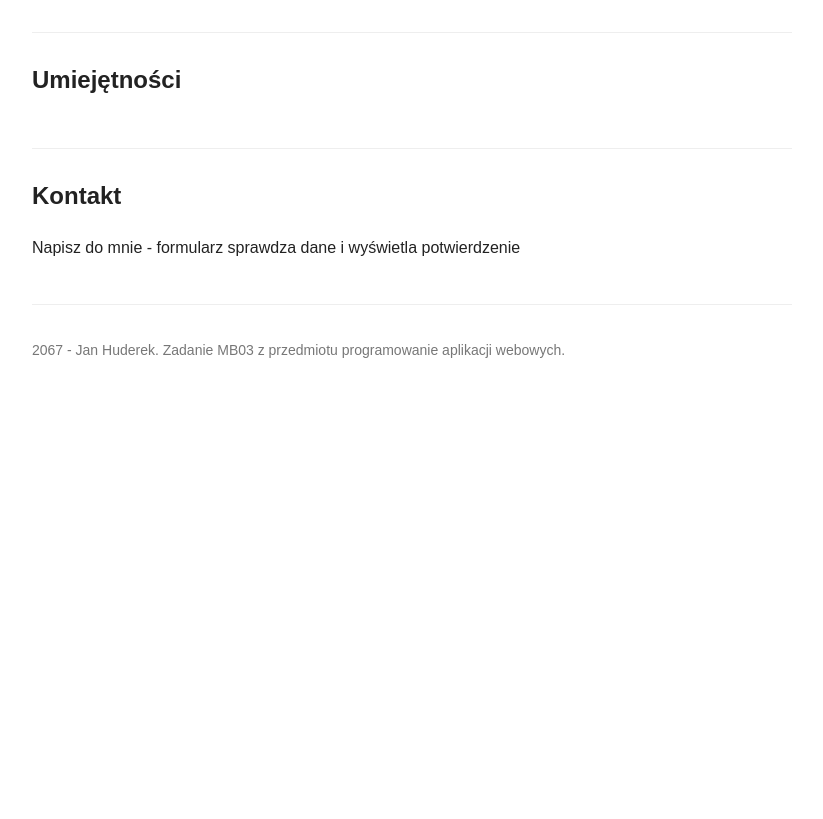
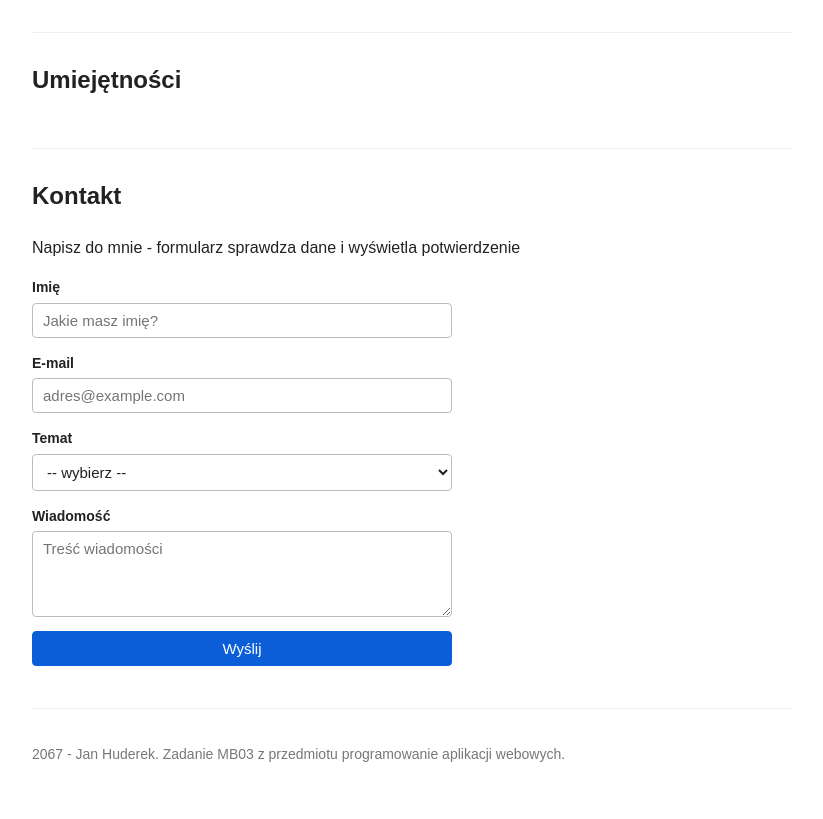
Before and after one commit to Jan01234567890/programowanie-web, a plain HTML site: page zadania/mb03-wizytowka/index.html in a window 1280 px wide. Shown: the part 466-1285 px from the top of the page, without its empty margins (228-1051 px from the left). Before the commit the page ends 882 px from the top, so only its background shows below. Drawn offline with Linux system fonts and the light colour scheme.

Commit message:
formularz kontaktowy i jego style

```diff
--- a/zadania/mb03-wizytowka/index.html
+++ b/zadania/mb03-wizytowka/index.html
@@ -29,6 +29,36 @@
         <section id="kontakt">
             <h2>Kontakt</h2>
             <p>Napisz do mnie - formularz sprawdza dane i wyświetla potwierdzenie</p>
+            <form id="formularz-kontaktowy">
+                <div class="pole">
+                    <label for="imie">Imię</label>
+                    <input type="text" id="imie" name="imie" placeholder="Jakie masz imię?">
+                </div>
+
+                <div class="pole">
+                    <label for="email">E-mail</label>
+                    <input type="email" id="email" name="email" placeholder="adres@example.com">
+                </div>
+
+                <div class="pole">
+                    <label for="temat">Temat</label>
+                    <select name="temat" id="temat">
+                        <option value="">-- wybierz --</option>
+                        <option value="wspolpraca">Współpraca</option>
+                        <option value="pytanie">Pytanie</option>
+                        <option value="inne">Inne</option>
+                    </select>
+                </div>
+
+                <div class="pole">
+                    <label for="tresc">Wiadomość</label>
+                    <textarea name="tresc" id="tresc" rows="4" placeholder="Treść wiadomości"></textarea>
+                </div>
+
+                <button type="submit">Wyślij</button>
+            </form>
+
+            <div id="komunikat"></div>
         </section>
     </main>
     <footer>
--- a/zadania/mb03-wizytowka/style.css
+++ b/zadania/mb03-wizytowka/style.css
@@ -81,3 +81,66 @@
     color: #777777;
     font-size: 14px;
 }
+
+form{
+    display: flex;
+    flex-direction: column;
+    gap: 14px;
+    max-width: 420px;
+}
+
+.pole{
+    display: flex;
+    flex-direction: column;
+    gap: 4px;
+}
+
+label{
+    font-weight: bold;
+    font-size: 14px;
+}
+
+input, select, textarea{
+    font-family: inherit;
+    font-size: 15px;
+    padding: 8px 10px;
+    border: 1px solid #bbbbbb;
+    border-radius: 4px;
+    background-color: #ffffff;
+    color: #222222;
+}
+
+input:focus, select:focus, textarea:focus{
+    outline: none;
+    border-color: #0b5ed7;
+}
+
+button{
+    font-family: inherit;
+    font-size: 15px;
+    padding: 8px 18px;
+    border: 1px solid #0b5ed7;
+    border-radius: 4px;
+    background-color: #0b5ed7;
+    color: #ffffff;
+    cursor: pointer;
+    align-items: flex-start;
+}
+
+button:hover{
+    background-color: #0a4fb4;
+}
+
+#komunikat{
+    margin-top: 14px;
+}
+
+#komunikat.blad{
+    color: #b01a2a;
+    font-weight: bold;
+}
+
+#komunikat.sukces{
+    color: #1b7f3b;
+    font-weight: bold;
+}
```
